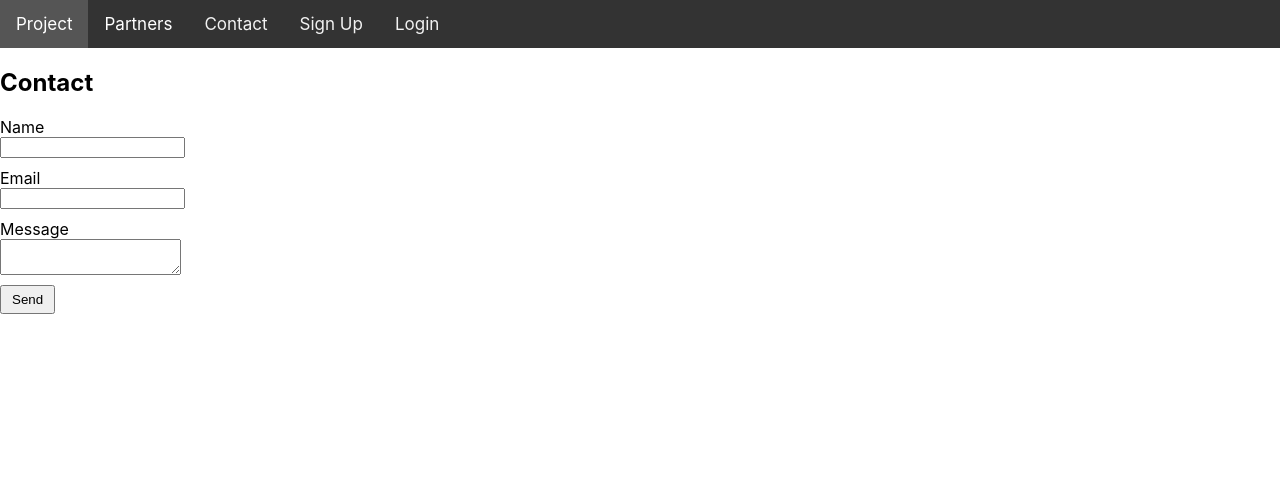
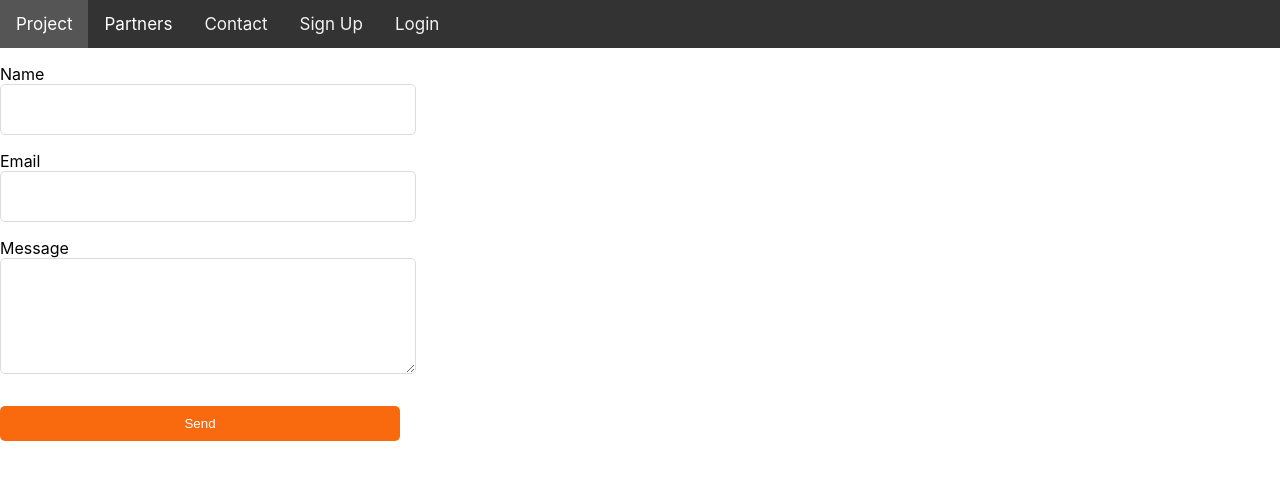
Before and after one commit to sakis-anast/ReMa, a React (Create React App) app in the folder client/: page /contact in a window 1280 px wide. Shown: the top 480 px of the page. Built offline with nearby package versions, Linux system fonts and the light colour scheme.

Commit message:
contact form functionality

```diff
--- a/client/package.json
+++ b/client/package.json
@@ -3,6 +3,7 @@
   "version": "0.1.0",
   "private": true,
   "dependencies": {
+    "@emailjs/browser": "^3.10.0",
     "@testing-library/jest-dom": "^5.16.5",
     "@testing-library/react": "^13.4.0",
     "@testing-library/user-event": "^13.5.0",
@@ -16,6 +17,7 @@
     "react-router-dom": "^6.8.1",
     "react-scripts": "5.0.1",
     "sass": "^1.58.0",
+    "styled-components": "^5.3.6",
     "web-vitals": "^2.1.4"
   },
   "scripts": {
--- a/client/src/components/Contact.jsx
+++ b/client/src/components/Contact.jsx
@@ -1,45 +1,92 @@
+import React, { useRef } from "react";
+import emailjs from "@emailjs/browser";
+import styled from "styled-components";
+import {  useNavigate } from "react-router-dom";
 
-import React , { useState } from 'react'
-const Contact = () => {
-  const [formStatus, setFormStatus] = useState('Send')
-  const onSubmit = (e) => {
-    e.preventDefault()
-    setFormStatus('Submitting...')
-    const { name, email, message } = e.target.elements
-    let conFom = {
-      name: name.value,
-      email: email.value,
-      message: message.value,
+
+function Contact() {
+  const form = useRef();
+  const navigate = useNavigate();
+
+  const sendEmail = (e) => {
+    e.preventDefault();
+
+    emailjs
+      .sendForm(
+        "service_zcz6gke",
+        "template_4btpky8",
+        form.current,
+        "67lDTNb3Sjy-DNZs_"
+      )
+      .then(
+        (result) => {
+          alert("message sent");
+          navigate("/")
+        },
+        (error) => {
+          alert(error.text);
+        }
+      );
+  };
+
+  return (
+    <StyledContactForm>
+      <form ref={form} onSubmit={sendEmail}>
+        <label>Name</label>
+        <input type="text" name="name" />
+        <label>Email</label>
+        <input type="email" name="email" />
+        <label>Message</label>
+        <textarea name="message" />
+        <input type="submit" value="Send" />
+      </form>
+    </StyledContactForm>
+  );
+};
+export default Contact;
+
+const StyledContactForm = styled.div`
+  width: 400px;
+  form {
+    display: flex;
+    align-items: flex-start;
+    flex-direction: column;
+    width: 100%;
+    font-size: 16px;
+    input {
+      width: 100%;
+      height: 35px;
+      padding: 7px;
+      outline: none;
+      border-radius: 5px;
+      border: 1px solid rgb(220, 220, 220);
+      &:focus {
+        border: 2px solid rgba(0, 206, 158, 1);
+      }
     }
-    console.log(conFom)
+    textarea {
+      max-width: 100%;
+      min-width: 100%;
+      width: 100%;
+      max-height: 100px;
+      min-height: 100px;
+      padding: 7px;
+      outline: none;
+      border-radius: 5px;
+      border: 1px solid rgb(220, 220, 220);
+      &:focus {
+        border: 2px solid rgba(0, 206, 158, 1);
+      }
+    }
+    label {
+      margin-top: 1rem;
+    }
+    input[type="submit"] {
+      margin-top: 2rem;
+      cursor: pointer;
+      background: rgb(249, 105, 14);
+      color: white;
+      border: none;
+    }
   }
-  return (
-    <div className="container mt-5">
-      <h2 className="mb-3">Contact</h2>
-      <form onSubmit={onSubmit}>
-        <div className="mb-3">
-          <label className="form-label" htmlFor="name">
-            Name
-          </label>
-          <input className="form-control" type="text" id="name" required />
-        </div>
-        <div className="mb-3">
-          <label className="form-label" htmlFor="email">
-            Email
-          </label>
-          <input className="form-control" type="email" id="email" required />
-        </div>
-        <div className="mb-3">
-          <label className="form-label" htmlFor="message">
-            Message
-          </label>
-          <textarea className="form-control" id="message" required />
-        </div>
-        <button className="btn btn-danger" type="submit">
-          {formStatus}
-        </button>
-      </form>
-    </div>
-  )
-}
-export default Contact
+`;
```
Also changed, not shown: 1 other file (tests, documents, lock files or other folders).
